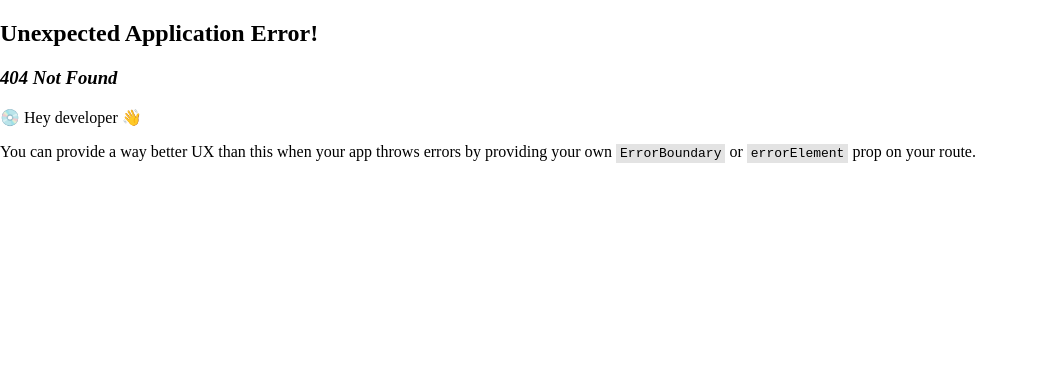
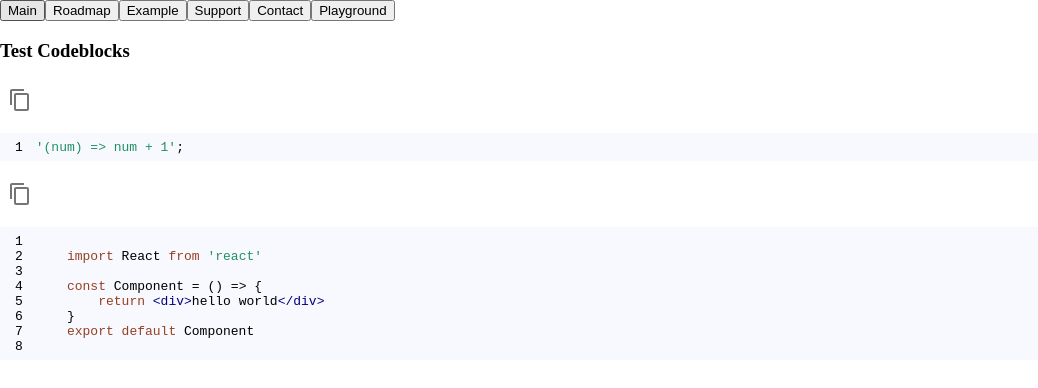
Before and after one commit to sccdmaomao/free-web-bootcamp, a React app: page /playground in a window 1280 px wide. Before the commit this address had no page. Shown: the top 388 px of the page, without its empty margins (0-1038 px from the left). Built offline with nearby package versions, Linux system fonts and the light colour scheme.

Commit message:
add playground code block

```diff
--- a/package.json
+++ b/package.json
@@ -54,10 +54,13 @@
     "@fontsource/roboto": "^5.0.8",
     "@mui/icons-material": "^5.14.7",
     "@mui/material": "^5.14.7",
+    "@types/react-syntax-highlighter": "^15.5.11",
     "framer-motion": "^10.16.4",
     "react": "^18.2.0",
+    "react-copy-to-clipboard": "^5.1.0",
     "react-dom": "^18.2.0",
     "react-router-dom": "^6.4.2",
+    "react-syntax-highlighter": "^15.5.0",
     "typescript": "^4.8.4"
   }
 }
--- a/src/App.tsx
+++ b/src/App.tsx
@@ -1,32 +1,46 @@
 import GlobalStyles from '@mui/material/GlobalStyles'
 import { ThemeProvider } from '@mui/material/styles'
 import { createBrowserRouter, RouterProvider } from 'react-router-dom'
+import { MainPage, Playground, ROUTES } from 'routes'
+
+import Nav from './components/Nav'
 
 const App = () => {
     const router = createBrowserRouter([
         {
             path: `/`,
-            element: <div>Hello world</div>
-            // children: [
-            //     {
-            //         path: '',
-            //         element: <LandingPage />,
-            //     },
-            //     {
-            //         path: '/schedule',
-            //         element: <SchedulePage />,
-            //     },
-            //     { path: '/curriculum/:unit?', element: <div>curriculum</div> },
-            //     { path: '/projects', element: <ProjectsPage /> },
-            //     { path: '/faq', element: <FaqPage /> },
-            // ],
-        }
+            element: <Nav />,
+            children: [
+                {
+                    path: ROUTES.Main.path,
+                    element: <MainPage />,
+                },
+                {
+                    path: ROUTES.Roadmap.path,
+                    element: <div>road map</div>,
+                },
+                {
+                    path: ROUTES.Example.path,
+                    element: <div>example</div>,
+                },
+                {
+                    path: ROUTES.Support.path,
+                    element: <div>support</div>,
+                },
+                {
+                    path: ROUTES.Contact.path,
+                    element: <div>contact</div>,
+                },
+                {
+                    path: ROUTES.Playground.path,
+                    element: <Playground />,
+                },
+            ],
+        },
     ])
     return (
         <>
-            <GlobalStyles
-                styles={{ body: { margin: 0, userSelect: 'none' } }}
-            />
+            <GlobalStyles styles={{ body: { margin: 0 } }} />
             <RouterProvider router={router} />
         </>
     )
--- /dev/null
+++ b/src/components/CodeBlock.tsx
@@ -0,0 +1,30 @@
+import ContentCopyIcon from '@mui/icons-material/ContentCopy'
+import { IconButton } from '@mui/material'
+import { CopyToClipboard } from 'react-copy-to-clipboard'
+import SyntaxHighlighter from 'react-syntax-highlighter'
+import { docco } from 'react-syntax-highlighter/dist/esm/styles/hljs'
+/**
+ * Syntax highlighter
+ */
+const CodeBlock: React.FC<{ codeString: string }> = ({ codeString }) => {
+    return (
+        <div>
+            <CopyToClipboard text={codeString}>
+                <IconButton aria-label="copy">
+                    <ContentCopyIcon />
+                </IconButton>
+            </CopyToClipboard>
+            <SyntaxHighlighter
+                language="javascript"
+                style={docco}
+                showInlineLineNumbers
+                showLineNumbers
+                wrapLongLines
+            >
+                {codeString}
+            </SyntaxHighlighter>
+        </div>
+    )
+}
+
+export default CodeBlock
--- /dev/null
+++ b/src/components/Nav.tsx
@@ -0,0 +1,25 @@
+import { Outlet, useNavigate } from 'react-router-dom'
+import { ROUTES } from 'routes'
+
+const Nav = () => {
+    const navigate = useNavigate()
+    return (
+        <div>
+            <nav>
+                {Object.entries(ROUTES).map(([key, route], index) => (
+                    <button
+                        key={route.label}
+                        onClick={() => {
+                            navigate(route.path)
+                        }}
+                    >
+                        {route.label}
+                    </button>
+                ))}
+            </nav>
+            <Outlet />
+        </div>
+    )
+}
+
+export default Nav
--- a/src/index.html
+++ b/src/index.html
@@ -4,7 +4,7 @@
 <head>
     <script src="https://kit.fontawesome.com/b28fa17f18.js"></script>
     <meta charset="UTF-8" />
-    <title>A+ Bootcamp</title>
+    <title>PCI - Free Web development Bootcamp</title>
 </head>
 
 <body>
--- /dev/null
+++ b/src/routes/MainPage.tsx
@@ -0,0 +1,5 @@
+const MainPage = () => {
+    return <div>Main page</div>
+}
+
+export default MainPage
--- /dev/null
+++ b/src/routes/Playground.tsx
@@ -0,0 +1,25 @@
+import CodeBlock from 'components/CodeBlock'
+
+const Playground = () => {
+    // eslint-disable-next-line prettier/prettier
+    const longCodeString =
+    `
+    import React from 'react'
+
+    const Component = () => {
+        return <div>hello world</div>
+    }
+    export default Component
+    `
+    return (
+        <div>
+            <section>
+                <h3>Test Codeblocks</h3>
+                <CodeBlock codeString="'(num) => num + 1';" />
+                <CodeBlock codeString={longCodeString} />
+            </section>
+        </div>
+    )
+}
+
+export default Playground
--- /dev/null
+++ b/src/routes/index.ts
@@ -0,0 +1,31 @@
+import MainPage from './MainPage'
+import Playground from './Playground'
+
+export const ROUTES = {
+    Main: {
+        label: 'Main',
+        path: '',
+    },
+    Roadmap: {
+        label: 'Roadmap',
+        path: '/roadmap',
+    },
+    Example: {
+        label: 'Example',
+        path: '/examples',
+    },
+    Support: {
+        label: 'Support',
+        path: '/support',
+    },
+    Contact: {
+        label: 'Contact',
+        path: '/contact',
+    },
+    Playground: {
+        label: 'Playground',
+        path: '/playground',
+    },
+}
+
+export { MainPage, Playground }
```
Also changed, not shown: 1 other file (tests, documents, lock files or other folders).
